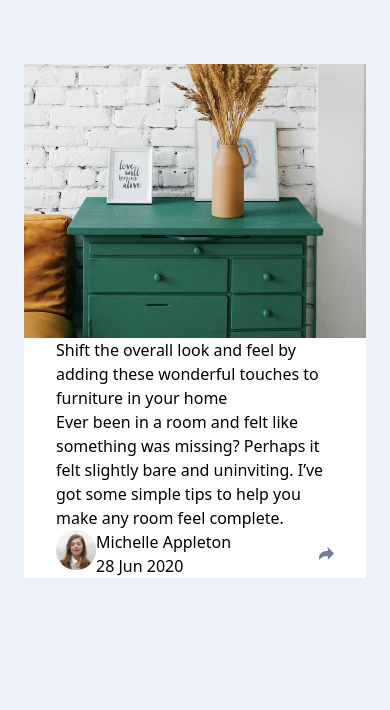
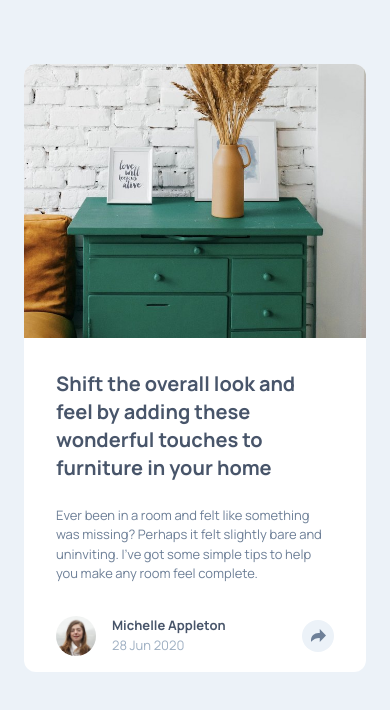
Before and after one commit to pauljomy/article-preview, a website built with Vite: page index.html in a window 390 px wide. Built offline with nearby package versions, Linux system fonts and the light colour scheme.

Commit message:
mobile layout completed

```diff
--- a/index.html
+++ b/index.html
@@ -7,36 +7,48 @@
     <script defer src="/src/main.js"></script>
     <title>Article Preview</title>
   </head>
-    <body class="mx-6 my-16 bg-background">
-        <img src="/src/assets/img/drawers.jpg" alt="An image of a drawer" />
-        <div class="px-8 bg-white">
-            <h1>
-                Shift the overall look and feel by adding these wonderful
-                touches to furniture in your home
+  <body class="mx-6 my-16 bg-background font-family-default">
+    <div class="bg-white rounded-xl">
+      <img
+        src="/src/assets/img/drawers.jpg"
+        alt="An image of a drawer"
+        class="rounded-t-xl"
+      />
+      <div class="px-8 pb-4">
+        <h1
+          class="text-[1.25rem] leading-7 pt-8 mb-6 font-bold text-dark-graish-blue"
+        >
+          Shift the overall look and feel by adding these wonderful touches to
+          furniture in your home
         </h1>
-            <p>
-                Ever been in a room and felt like something was missing? Perhaps
-                it felt slightly bare and uninviting. I’ve got some simple tips
-                to help you make any room feel complete.
+        <p class="mb-8 text-desaturated-dark-blue text-[0.8125rem]">
+          Ever been in a room and felt like something was missing? Perhaps it
+          felt slightly bare and uninviting. I’ve got some simple tips to help
+          you make any room feel complete.
         </p>
         <div class="flex justify-between items-center">
-                <div class="flex">
+          <div class="flex gap-4 items-center">
             <img
               src="/src/assets/img/avatar-michelle.jpg"
               alt="A profile picture of michelle"
               class="w-10 h-10 rounded-full"
             />
             <div>
-                        <p>Michelle Appleton</p>
-                        <p>28 Jun 2020</p>
+              <p class="text-dark-graish-blue font-bold text-[0.8125rem]">
+                Michelle Appleton
+              </p>
+              <p class="text-grayish-blue text-[0.8125rem]">28 Jun 2020</p>
             </div>
           </div>
-                <button>
+          <button class="bg-light-grayish-blue rounded-full w-8 h-8">
+            <div class="flex items-center justify-center">
               <img
                 src="/src/assets/img/icon-share.svg"
                 alt="An image of share icon"
               />
+            </div>
           </button>
+        </div>
       </div>
     </div>
   </body>
--- a/src/style.css
+++ b/src/style.css
@@ -1,5 +1,13 @@
+@import url("https://fonts.googleapis.com/css2?family=Manrope:wght@200..800&display=swap");
+
 @import "tailwindcss";
 
 @theme {
-    --color-background: #ecf2f8;
+  --color-background: #ecf2f8;
+  --color-dark-graish-blue: hsl(217, 19%, 35%);
+  --color-desaturated-dark-blue: hsl(214, 17%, 51%);
+  --color-grayish-blue: hsl(212, 23%, 69%);
+  --color-light-grayish-blue: hsl(210, 46%, 95%);
+
+  --font-family-default: "Manrope", sans-serif;
 }
```
Also changed, not shown: 1 other file. Lines whose indentation alone changed are shown as unchanged.
